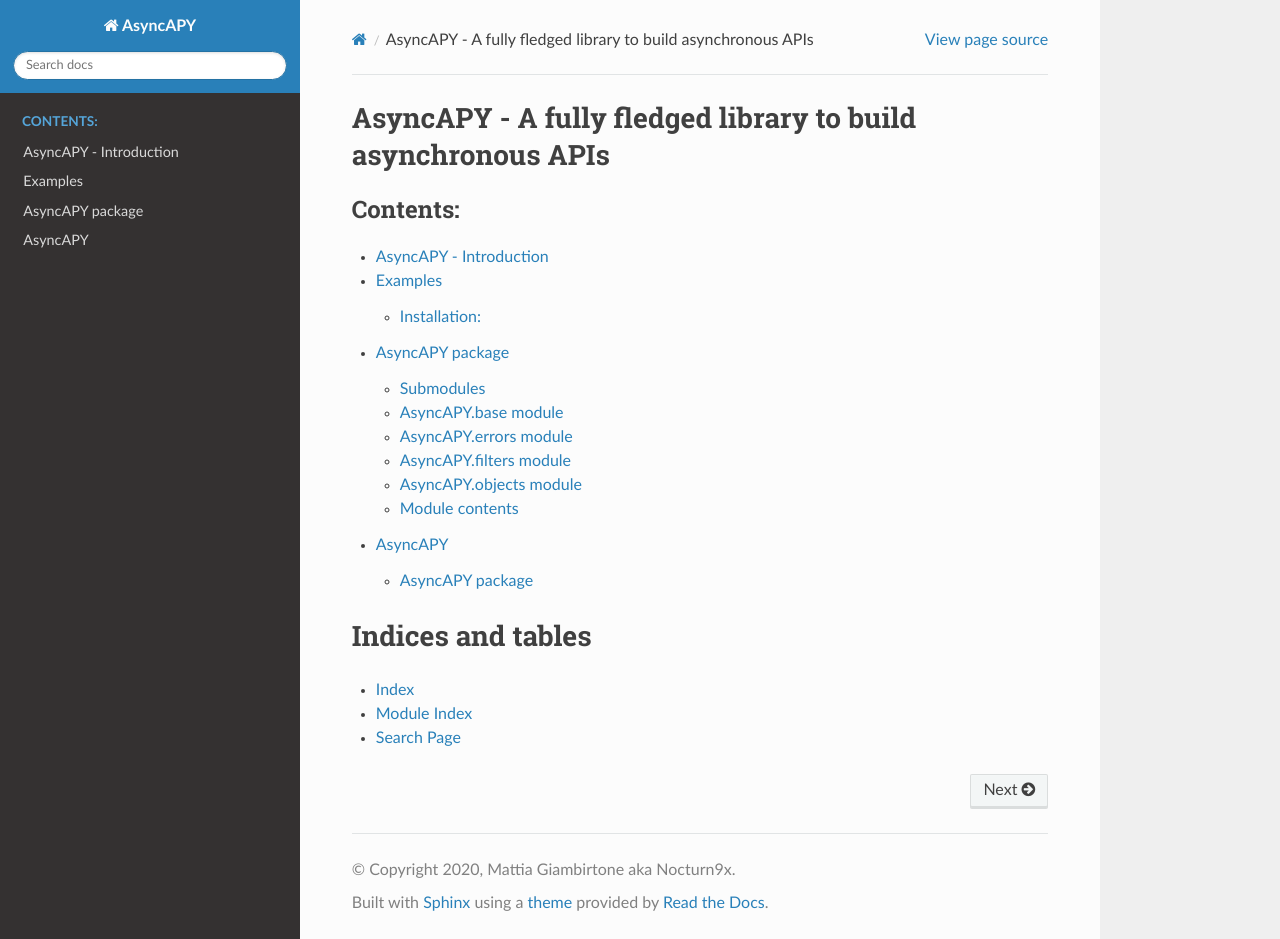
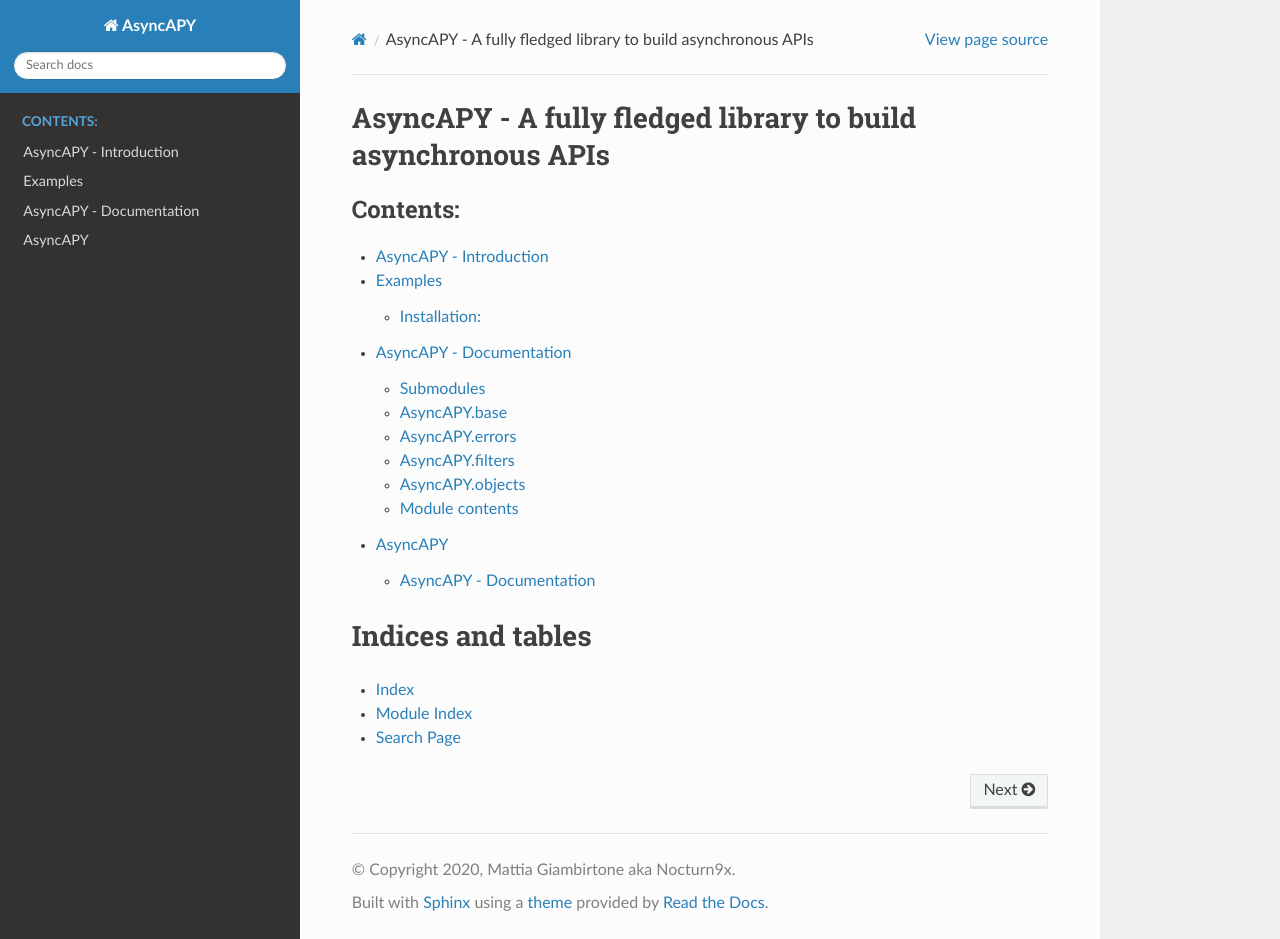
Before and after one commit to intellivoid/AsyncAPY, a Sphinx documentation site: the page built from docs/index.rst, in a window 1280 px wide and 939 px high. Built offline with Sphinx 7.4.7 and the Read the Docs theme 2.0.0, drawn with Linux system fonts in a browser that asks for light colours.

Commit message:
style fix

```diff
--- a/docs/AsyncAPY.rst
+++ b/docs/AsyncAPY.rst
@@ -1,10 +1,10 @@
-AsyncAPY package
-================
+AsyncAPY - Documentation
+========================
 
 Submodules
 ----------
 
-AsyncAPY.base module
+AsyncAPY.base
 --------------------
 
 .. automodule:: AsyncAPY.base
@@ -12,7 +12,7 @@
    :undoc-members:
    :show-inheritance:
 
-AsyncAPY.errors module
+AsyncAPY.errors
 ----------------------
 
 .. automodule:: AsyncAPY.errors
@@ -20,7 +20,7 @@
    :undoc-members:
    :show-inheritance:
 
-AsyncAPY.filters module
+AsyncAPY.filters
 -----------------------
 
 .. automodule:: AsyncAPY.filters
@@ -28,7 +28,7 @@
    :undoc-members:
    :show-inheritance:
 
-AsyncAPY.objects module
+AsyncAPY.objects
 -----------------------
 
 .. automodule:: AsyncAPY.objects
```
